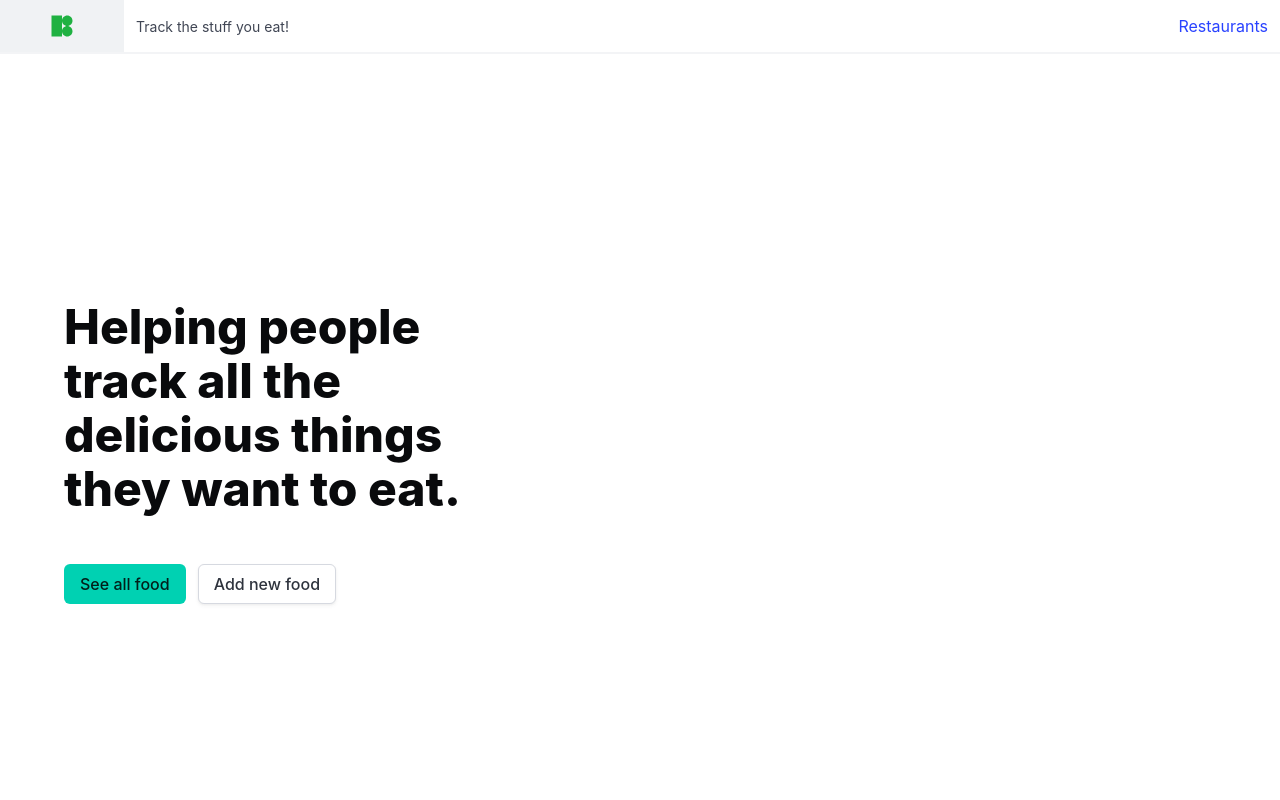
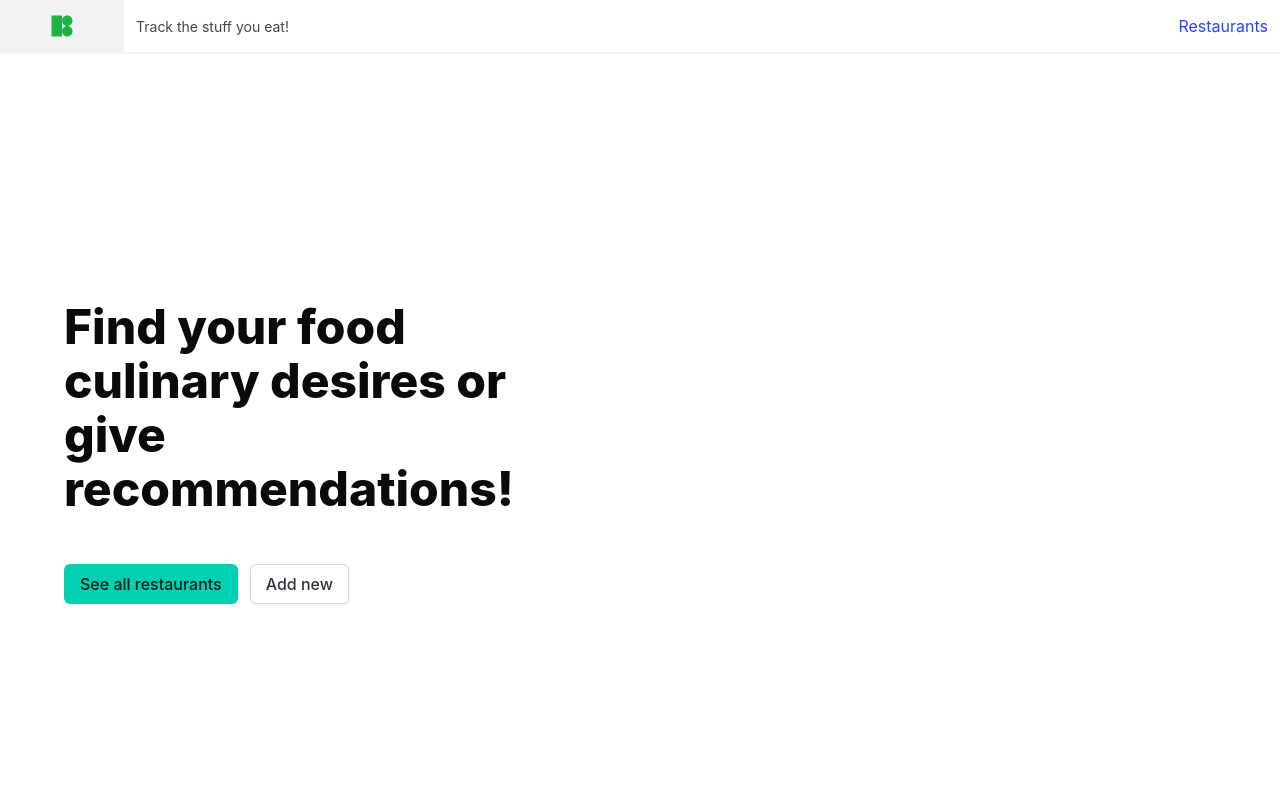
Before and after one commit to mwiby/food-recom, a Vue app: page / in a window 1280 px wide. Shown: the top 800 px of the page. Built offline with nearby package versions, Linux system fonts and the light colour scheme.

Commit message:
change on some labels

```diff
--- a/index.html
+++ b/index.html
@@ -1,10 +1,10 @@
-<!DOCTYPE html>
+<!doctype html>
 <html lang="en">
   <head>
-    <meta charset="UTF-8">
-    <link rel="icon" href="/favicon.ico">
-    <meta name="viewport" content="width=device-width, initial-scale=1.0">
-    <title>Vite App</title>
+    <meta charset="UTF-8" />
+    <link rel="icon" href="/favicon.ico" />
+    <meta name="viewport" content="width=device-width, initial-scale=1.0" />
+    <title>RestaurantAdvisor</title>
   </head>
   <body>
     <div id="app"></div>
--- a/src/views/HomePage.vue
+++ b/src/views/HomePage.vue
@@ -8,11 +8,13 @@
           <div class="columns is-vcentered reverse-columns">
             <div class="column is-10-mobile is-10-tablet is-5-desktop is-5-widescreen is-5-fullhd">
               <h1 class="title titled is-1 mb-6">
-                Helping people track all the delicious things they want to eat.
+                Find your food culinary desires or give recommendations!
               </h1>
               <div class="buttons">
-                <router-link to="/restaurants" class="button is-primary">See all food</router-link>
-                <router-link to="/restaurants/new" class="button">Add new food</router-link>
+                <router-link to="/restaurants" class="button is-primary">
+                  See all restaurants
+                </router-link>
+                <router-link to="/restaurants/new" class="button">Add new</router-link>
               </div>
             </div>
             <div
```
